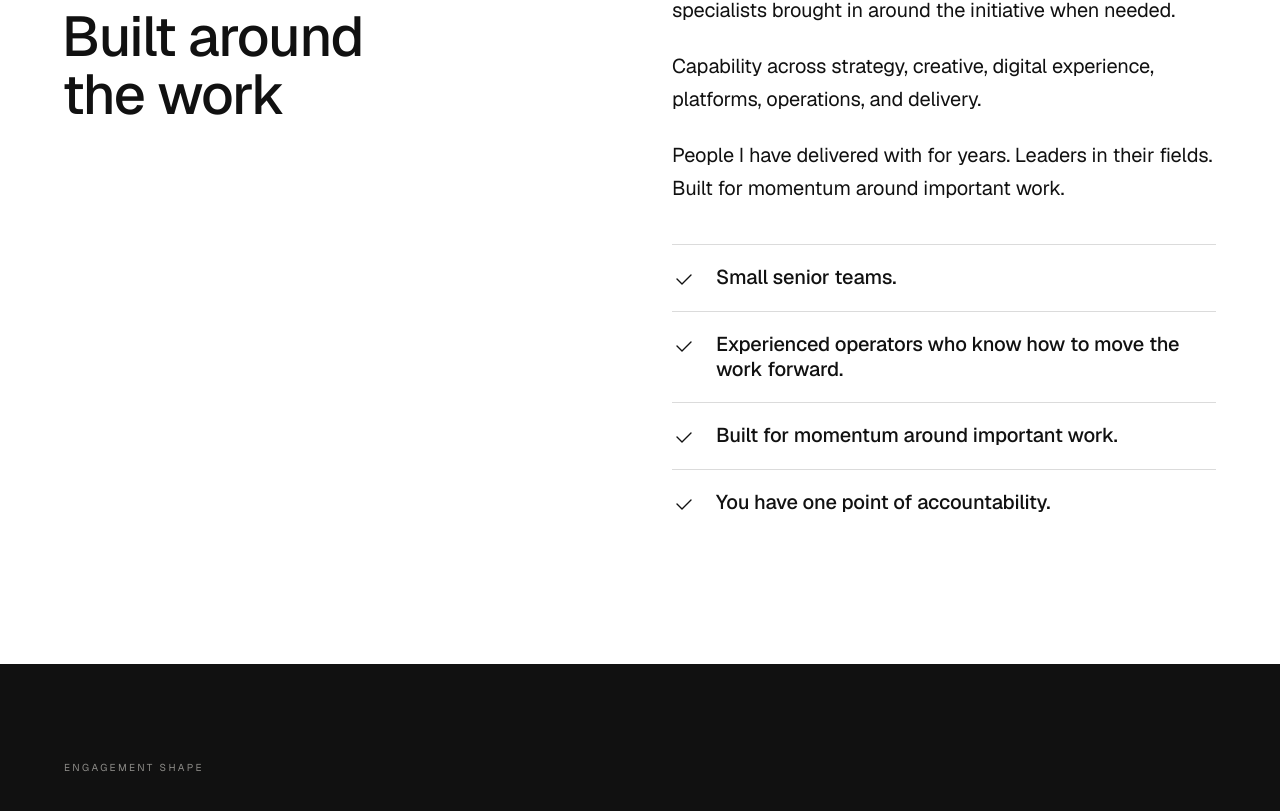
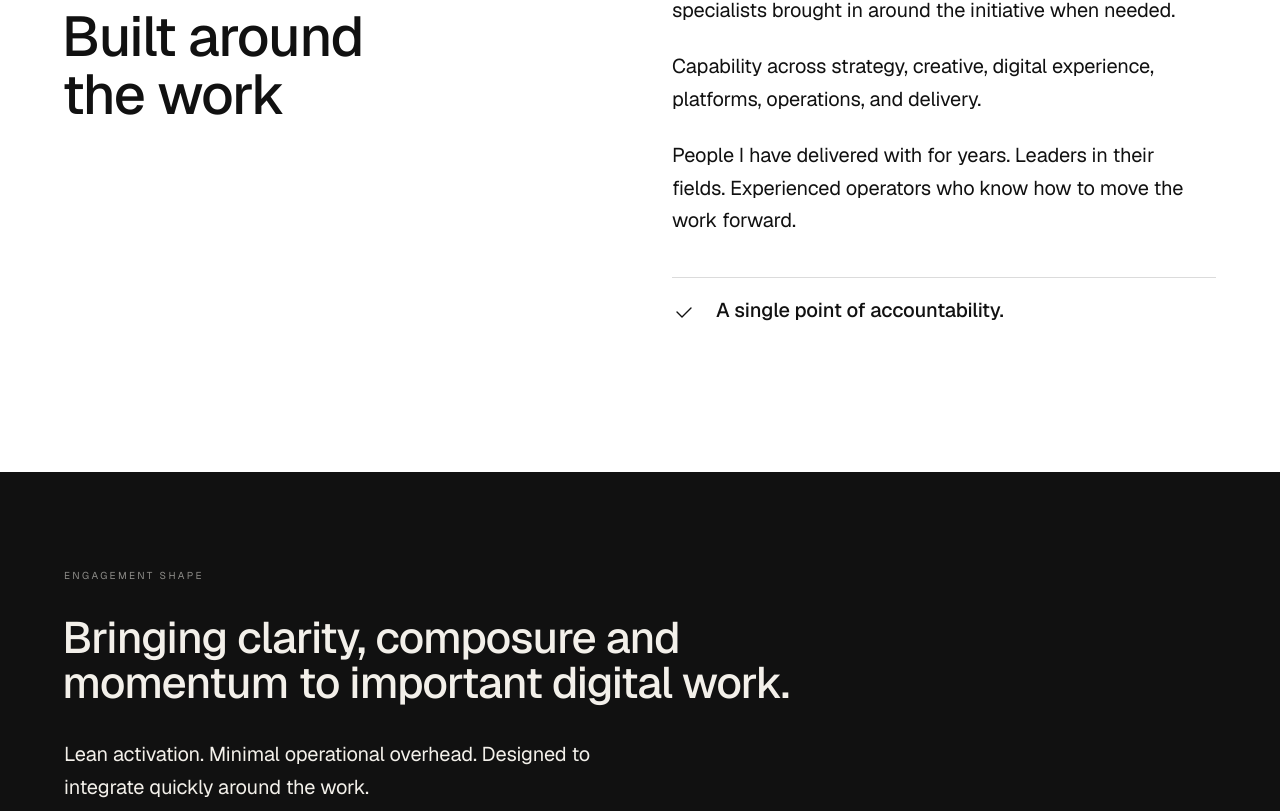
Before and after one commit to darrenbrett-lang/dabhands.delivery, a Next.js app: page /experience in a window 1280 px wide. Shown: the part 3109-3920 px from the top of the page. Built offline with nearby package versions, Linux system fonts and the light colour scheme.

Commit message:
Refine Experience page modules: who/how hierarchy, remove repetition

```diff
--- a/pages/experience.tsx
+++ b/pages/experience.tsx
@@ -267,28 +267,14 @@ export default function Experience() {
                 <div className="space-y-6 text-xl text-dab-charcoal leading-relaxed">
                   <p>DAB Hands is supported by a trusted network of senior specialists brought in around the initiative when needed.</p>
                   <p>Capability across strategy, creative, digital experience, platforms, operations, and delivery.</p>
-                  <p>People I have delivered with for years. Leaders in their fields. Built for momentum around important work.</p>
+                  <p>People I have delivered with for years. Leaders in their fields. Experienced operators who know how to move the work forward.</p>
                   <div className="pt-4">
-                    {[
-                      'Small senior teams.',
-                      'Experienced operators who know how to move the work forward.',
-                      'Built for momentum around important work.',
-                      'You have one point of accountability.',
-                    ].map((line, i) => (
-                      <motion.div
-                        key={line}
-                        initial={{ opacity: 0, y: 10 }}
-                        whileInView={{ opacity: 1, y: 0 }}
-                        viewport={{ once: true }}
-                        transition={{ duration: 0.4, delay: i * 0.07 }}
-                        className="flex items-start gap-5 py-5 border-t border-dab-charcoal/15 text-dab-charcoal"
-                      >
-                        <svg className="flex-shrink-0 mt-0.5" width="24" height="24" viewBox="0 0 24 24" fill="none" stroke="currentColor" strokeWidth="1.4" strokeLinecap="round" strokeLinejoin="round">
-                          <path d="M5 12l5 5 9-9" />
-                        </svg>
-                        <p className="text-xl font-medium leading-tight text-dab-charcoal">{line}</p>
-                      </motion.div>
-                    ))}
+                    <div className="flex items-start gap-5 py-5 border-t border-dab-charcoal/15 text-dab-charcoal">
+                      <svg className="flex-shrink-0 mt-0.5" width="24" height="24" viewBox="0 0 24 24" fill="none" stroke="currentColor" strokeWidth="1.4" strokeLinecap="round" strokeLinejoin="round">
+                        <path d="M5 12l5 5 9-9" />
+                      </svg>
+                      <p className="text-xl font-medium leading-tight text-dab-charcoal">A single point of accountability.</p>
+                    </div>
                   </div>
                 </div>
               </FadeUp>
@@ -314,7 +300,7 @@ export default function Experience() {
             </FadeUp>
             <FadeUp delay={0.16}>
               <p className="mt-6 md:mt-8 text-lg md:text-xl leading-relaxed text-dab-cream max-w-[44ch]">
-                Small senior teams. Minimal activation overhead. Designed to integrate quickly around the work.
+                Lean activation. Minimal operational overhead. Designed to integrate quickly around the work.
               </p>
             </FadeUp>
             <FadeUp delay={0.24}>
```
